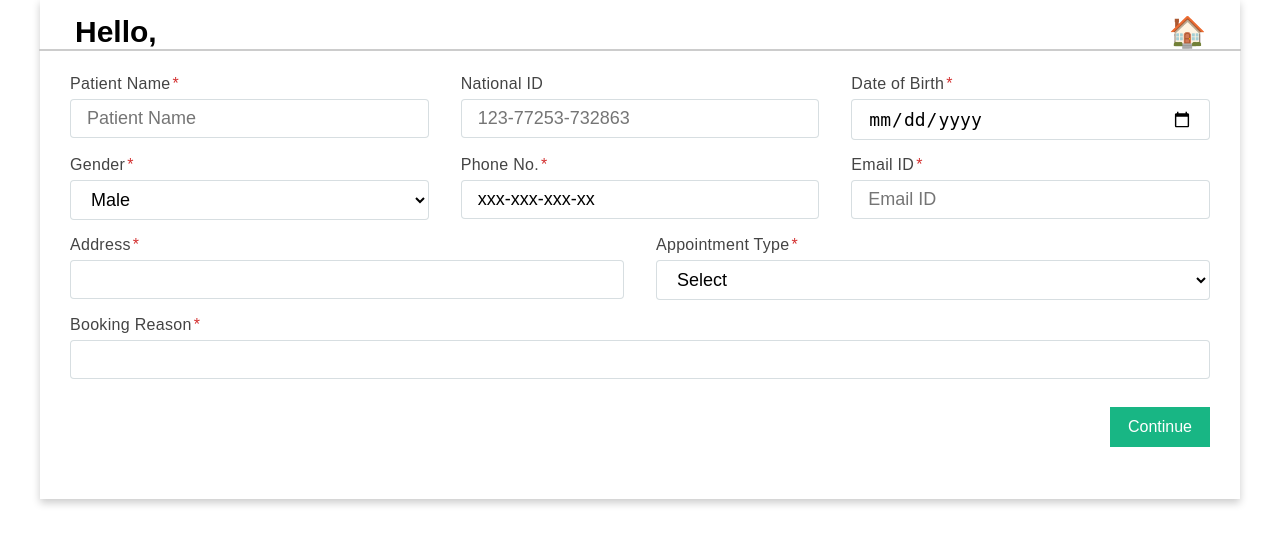
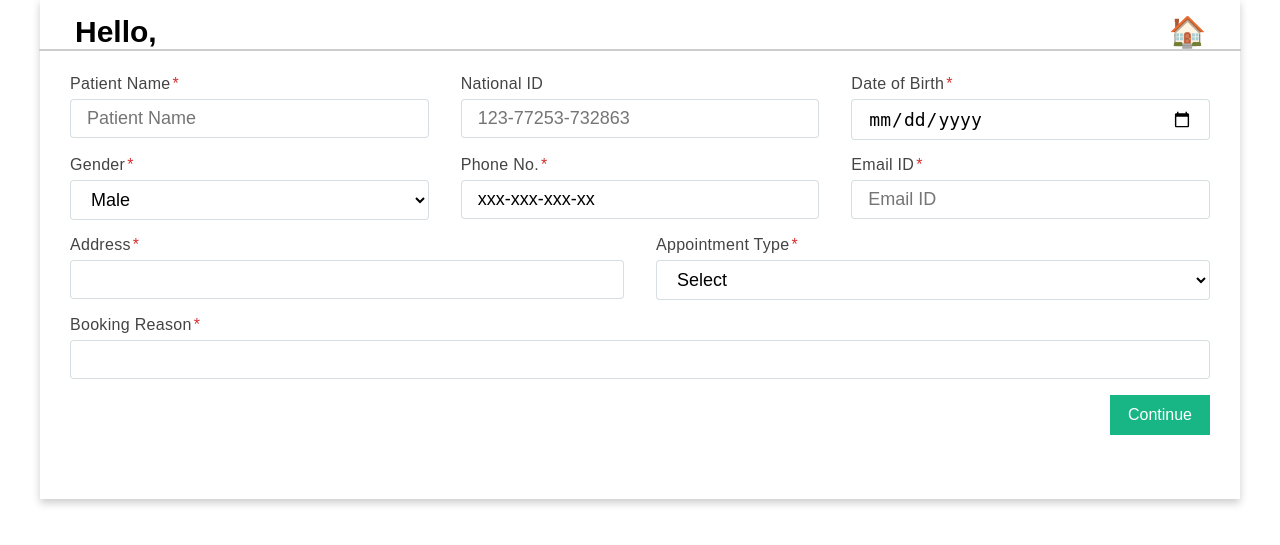
Before and after one commit to yashwanth2706/appointment_booking_system, a Django app: page / in a window 1280 px wide. Shown: the part 93-638 px from the top of the page. Run offline with Django 5.2, Linux system fonts and the light colour scheme.

Commit message:
css correction for continue button and added the button inside of the formto handel submit

```diff
--- a/appointments/static/css/form.css
+++ b/appointments/static/css/form.css
@@ -56,8 +56,6 @@
   width: 100px;
   font-weight: 500;
   cursor: pointer;
-  margin-top: 28px;
-  margin-right: 30px;
   transition: background 0.2s;
 }
 .continue-btn:hover {
--- a/appointments/templates/index.html
+++ b/appointments/templates/index.html
@@ -83,11 +83,11 @@
             <input type="text" id="booking-reason" name="booking-reason" required>
           </div>
         </div>
+        <div class="form-row" style="justify-content: flex-end;">
+          <button class="continue-btn">Continue</button>
+        </div>
       </form>
       <!-- form to collect patient information END -->
-        <div class="form-row" style="justify-content: flex-end;">
-          <button type="submit" class="continue-btn">Continue</button>
-        </div>
     </div>
 </section>
 
```
